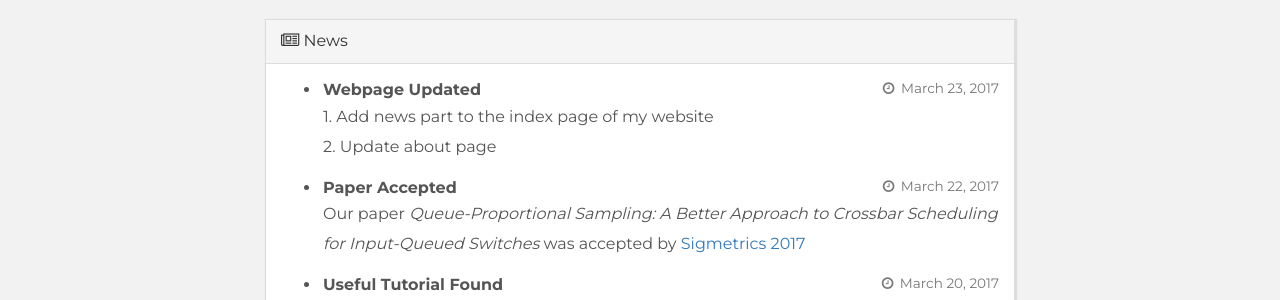
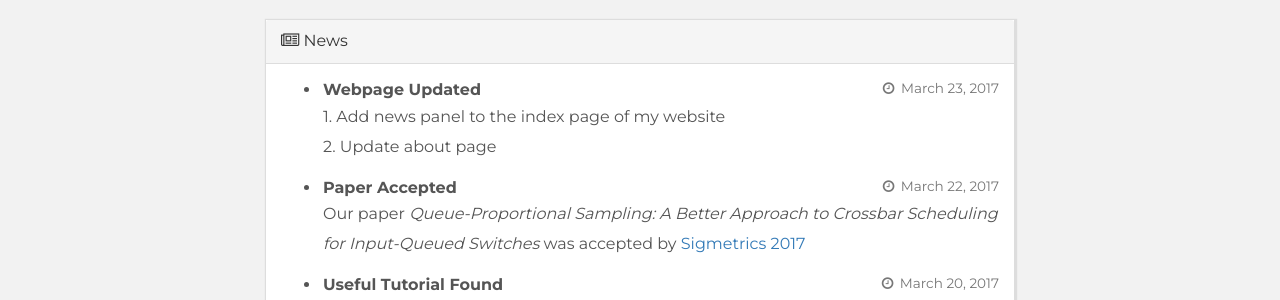
Before and after one commit to lgong30/lgong30.github.io, a Jekyll site: the page built from index.html, in a window 1280 px wide and 1349 px high. Shown: the part 773-1073 px from the top of the window. Built offline with Jekyll 4.4.1, drawn with Linux system fonts in a browser that asks for light colours; comment, search, counter and statistics services are not loaded.

Commit message:
add news panel

```diff
--- a/_config.yml
+++ b/_config.yml
@@ -99,7 +99,7 @@
 news:
   - summary: Webpage Updated
     time: March 23, 2017
-    content: "1. Add news part to the index page of my website<br/>2. Update about page"
+    content: "1. Add news panel to the index page of my website<br/>2. Update about page"
   - summary: Paper Accepted
     time: March 22, 2017
     content: "Our paper <I>Queue-Proportional Sampling: A Better Approach to Crossbar Scheduling for Input-Queued Switches</I> was accepted by <a href=\"https://www.sigmetrics.org/sigmetrics2017/\">Sigmetrics 2017</a>"
```
